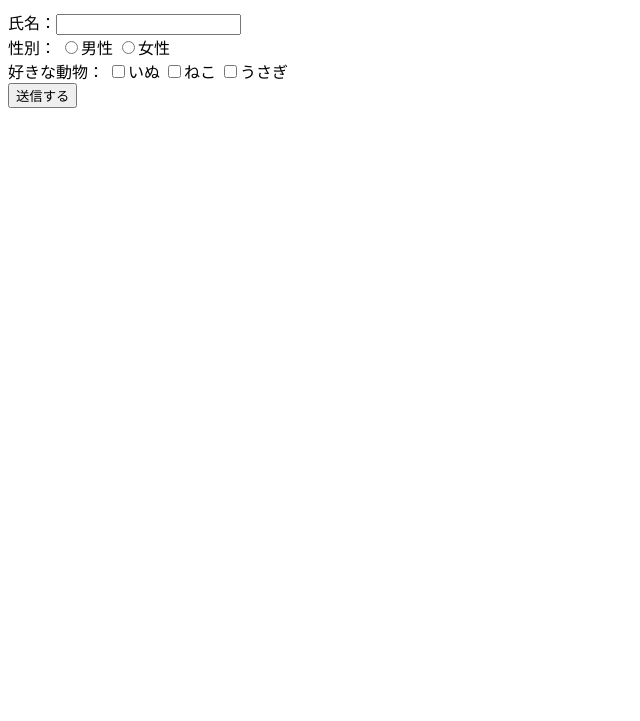
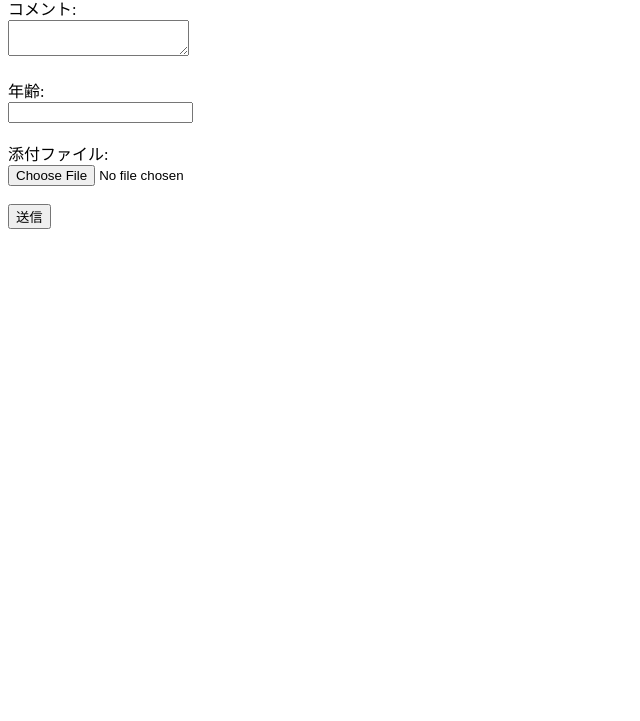
Before and after one commit to zoufilm/profilemovie, a plain HTML site: page index.html in a window 1280 px wide. Shown: the part 79-800 px from the top of the page, without its empty margins (0-640 px from the left). Drawn offline with Linux system fonts and the light colour scheme.

Commit message:
Update index.html

```diff
--- a/index.html
+++ b/index.html
@@ -1,23 +1,23 @@
 <!DOCTYPE html>
-<html>
+<html lang="ja">
+<head>
+    <meta charset="UTF-8">
+    <meta name="viewport" content="width=device-width, initial-scale=1.0">
+    <title>コメントフォーム</title>
+</head>
+<body>
+    <h2>コメントフォーム</h2>
+    <form>
+        <label for="comment">コメント:</label><br>
+        <textarea id="comment" name="comment"></textarea><br><br>
 
-<head>
-<base target="_top">
-</head>
+        <label for="age">年齢:</label><br>
+        <input type="number" id="age" name="age"><br><br>
 
-<body>
-<h1>doPostによる方法</h1>
-<form method="post" action="https://script.google.com/macros/s/AKfycbwKqtEvDgvEL9X-ac91AvgMuz-VmdtBhPCU3_2a_fgmJwGLbIoXvw6NbPx_gpn30AwZGw/exec">
-氏名：<input type="text" name="name"><br>
-性別：
-<input type="radio" name="gender" value="男性">男性
-<input type="radio" name="gender" value="女性">女性<br>
-好きな動物：
-<input type="checkbox" name="animal" value="犬">いぬ
-<input type="checkbox" name="animal" value="猫">ねこ
-<input type="checkbox" name="animal" value="うさぎ">うさぎ<br>
-<input type="submit" value="送信する">
-</form>
+        <label for="file">添付ファイル:</label><br>
+        <input type="file" id="file" name="file"><br><br>
+
+        <button type="submit">送信</button>
+    </form>
 </body>
-
 </html>
```
